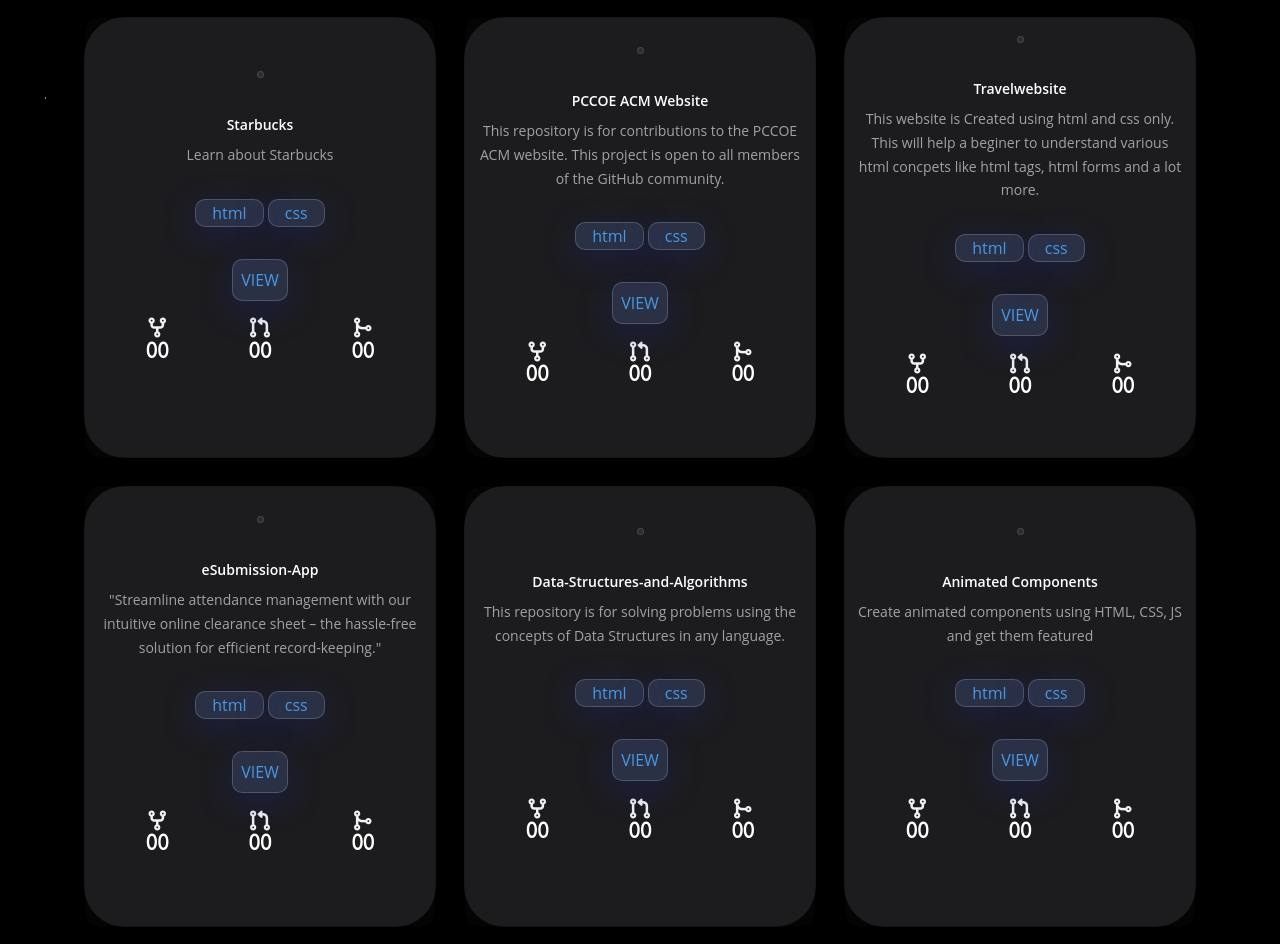
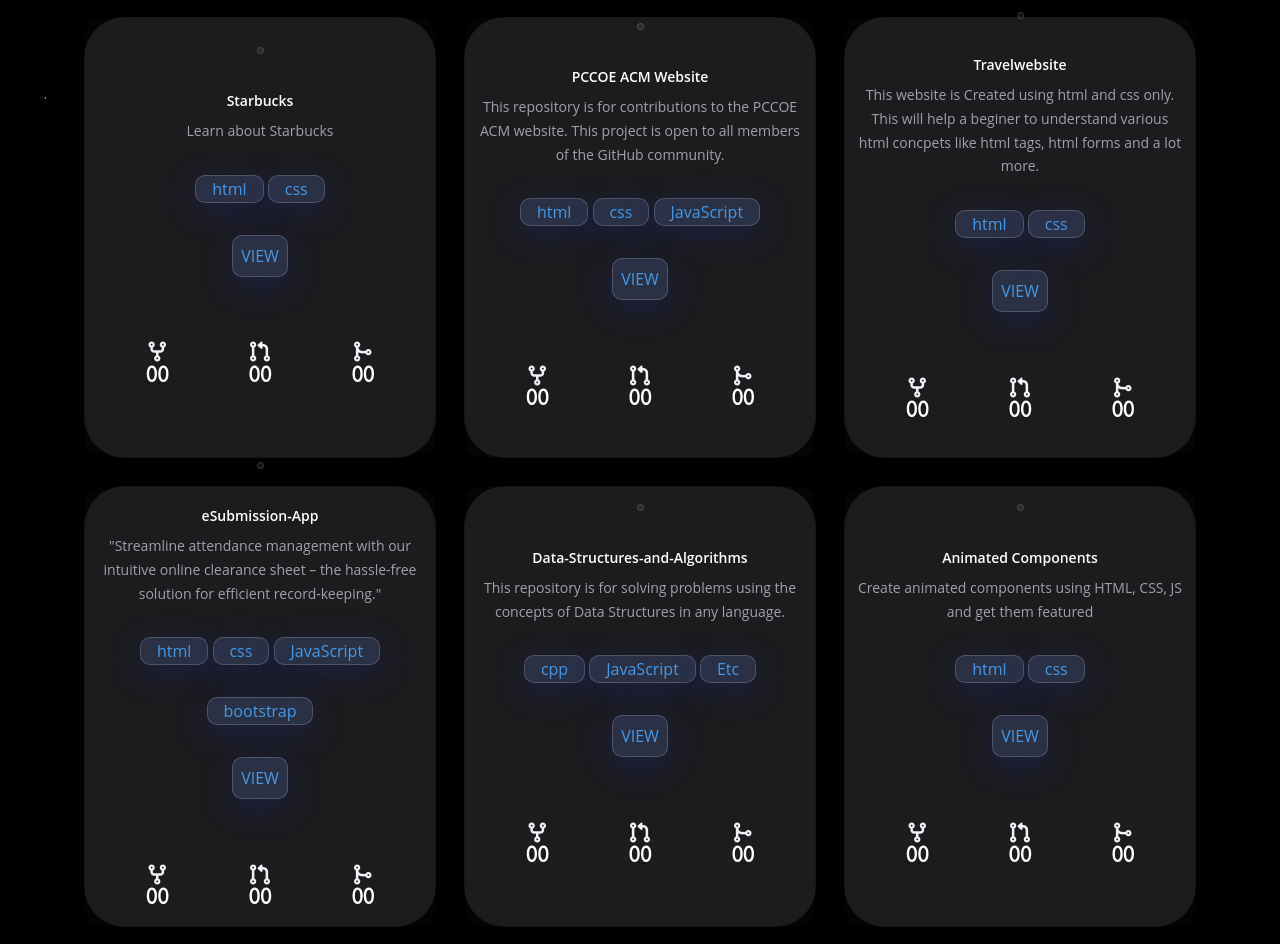
Before and after one commit to ketan-sonar/pccoe-acm-hacktoberfest-2023-site, a plain HTML site: page hackprojects.html in a window 1280 px wide. Shown: the part 751-1695 px from the top of the page. Drawn offline with nearby package versions, Linux system fonts and the light colour scheme; no server answers.

Commit message:
fixing in hackprojects

```diff
--- a/css/hackprojects.css
+++ b/css/hackprojects.css
@@ -484,6 +484,7 @@
   overflow: hidden!important;
 }
 	.ind_stats{
+    margin-top: 3rem;
     display: flex;
 
     justify-content: space-around;
@@ -595,3 +596,8 @@
 
 
   }
+
+  .githubbtn a{
+    margin-left: 1.9rem;
+    margin-right: 1.9rem;
+  }
--- a/hackprojects.html
+++ b/hackprojects.html
@@ -337,6 +337,9 @@
               <a href="#">
                 <button class="githubbtn">css</button>
               </a>
+              <a href="#">
+                <button class="githubbtn">JavaScript</button>
+              </a>
 
             </div>
             <a
@@ -477,6 +480,12 @@
               <a href="#">
                 <button class="githubbtn">css</button>
               </a>
+              <a href="#">
+                <button class="githubbtn">JavaScript</button>
+              </a>
+              <a href="#">
+                <button class="githubbtn">bootstrap</button>
+              </a>
 
             </div>
             <a
@@ -541,10 +550,13 @@
             </div>
             <div class="githubbtns">
               <a href="#">
-                <button class="githubbtn">html</button>
+                <button class="githubbtn">cpp</button>
               </a>
               <a href="#">
-                <button class="githubbtn">css</button>
+                <button class="githubbtn">JavaScript</button>
+              </a>
+              <a href="#">
+                <button class="githubbtn">Etc</button>
               </a>
 
             </div>
```
